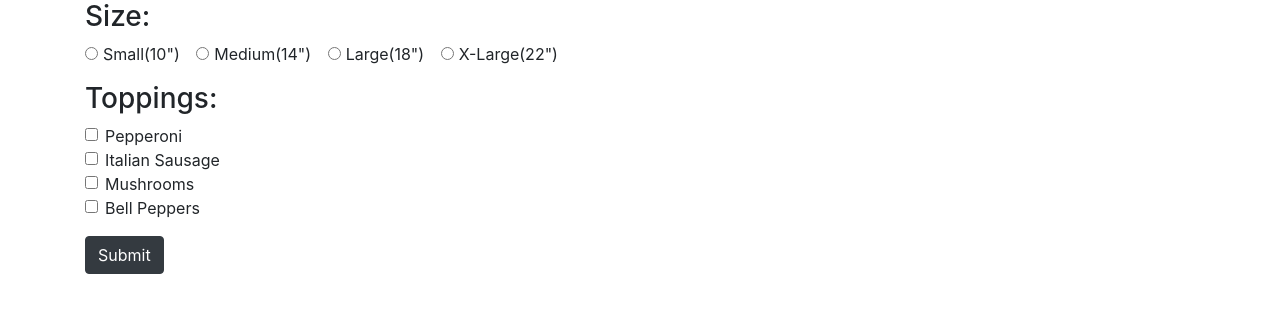
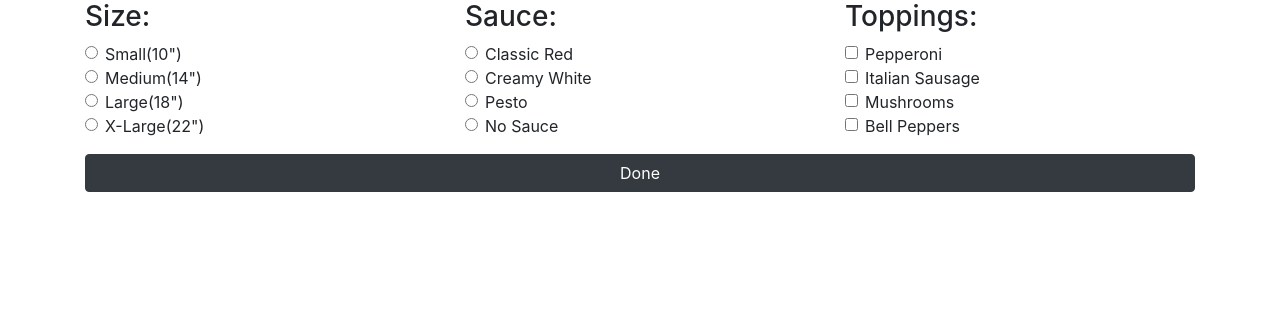
Before and after one commit to MaxBrockbank/friday_solo_project4, a plain HTML site: page index.html in a window 1280 px wide. Drawn offline with Linux system fonts and the light colour scheme.

Commit message:
reformat pizza form

```diff
--- a/css/styles.css
+++ b/css/styles.css
@@ -0,0 +1,3 @@
+.done{
+  width: 100%;
+}
--- a/index.html
+++ b/index.html
@@ -12,26 +12,46 @@
 <body>
   <div class="container">
     <form id="pizza">
-      <div class="form-group" id="size">
+      <div class="row">
+        <div class="form-group col-lg-4" id="size">
           <h3>Size:</h3>
-        <div class="form-check-inline">
+          <div class="form-check">
             <input type="radio" class="form-check-input" name="size" id="small" value="10">
             <label for="small" class="form-check-label">Small(10")</label>
           </div>
-        <div class="form-check-inline">
+          <div class="form-check">
             <input type="radio" class="form-check-input" name="size" id="medium" value="15">
             <label for="medium" class="form-check-label">Medium(14")</label>
           </div>
-        <div class="form-check-inline">
+          <div class="form-check">
             <input type="radio" class="form-check-input" name="size" id="large" value="22">
             <label for="large" class="form-check-label">Large(18")</label>
           </div>
-        <div class="form-check-inline">
+          <div class="form-check">
             <input type="radio" class="form-check-input" name="size" id="xl" value="28">
             <label for="xl" class="form-check-label">X-Large(22")</label>
           </div>
         </div>
-      <div class="form-group" id="toppings">
+        <div class="form-group col-lg-4" id="sauce">
+          <h3>Sauce:</h3>
+          <div class="form-check">
+            <input type="radio" class="form-check-input" name="sauce" id="red" value="0">
+            <label for="red" class="form-check-label">Classic Red</label>
+          </div>
+          <div class="form-check">
+            <input type="radio" class="form-check-input" name="sauce" id="white" value="2">
+            <label for="white" class="form-check-label">Creamy White</label>
+          </div>
+          <div class="form-check">
+            <input type="radio" class="form-check-input" name="sauce" id="pesto" value="4">
+            <label for="pesto" class="form-check-label">Pesto</label>
+          </div>
+          <div class="form-check">
+            <input type="radio" class="form-check-input" name="sauce" id="none" value="0">
+            <label for="none" class="form-check-label">No Sauce</label>
+          </div>
+        </div>
+        <div class="form-group col-lg-4" id="toppings">
           <h3>Toppings:</h3>
           <div class="form-check">
             <input type="checkbox" class="form-check-input" name="toppings" id="pepperoni" value="1">
@@ -50,7 +70,9 @@
             <label for="peppers" class="form-check-label">Bell Peppers</label>
           </div>
         </div>
-      <button type="submit" class="btn btn-dark">Submit</button>
+      </div>
+
+      <button type="submit" class="done btn btn-dark">Done</button>
     </form>
   </div>
 
--- a/js/scripts.js
+++ b/js/scripts.js
@@ -1,10 +1,20 @@
 //Business Logic
-
-function Pizza(size, toppings){
+function Orders () {
+  this.pizzas = [];
+  this.indexing = 0;
+}
+function Pizza (size, toppings){
   this.size = size;
   this.toppings = toppings;
   this.price = 0;
 }
+
+Pizza.prototype.compilePrice = function(){
+  this.price += parseInt(this.size.val());
+  for (let i = 0; i < this.toppings.length; i++){
+    this.price += parseInt(this.toppings[i].defaultValue);
+  }
+};
 
 function gatherToppingsInput(){
   let selectedToppings = [];
@@ -17,12 +27,15 @@ function gatherToppingsInput(){
 }
 
 $(document).ready(function(){
-
+  let pizzaOrders = new Orders();
   $("#pizza").submit(function(event){
     event.preventDefault();
     let size = $("input[name=size]:radio:checked");
     let toppings = gatherToppingsInput();
     // console.log(toppings[0].defaultValue);
+    let pizza = new Pizza(size, toppings);
+    console.log(pizza);
+    pizza.compilePrice();
   })
 
 })
```
Also changed, not shown: 1 other file. Lines whose indentation alone changed are shown as unchanged.
